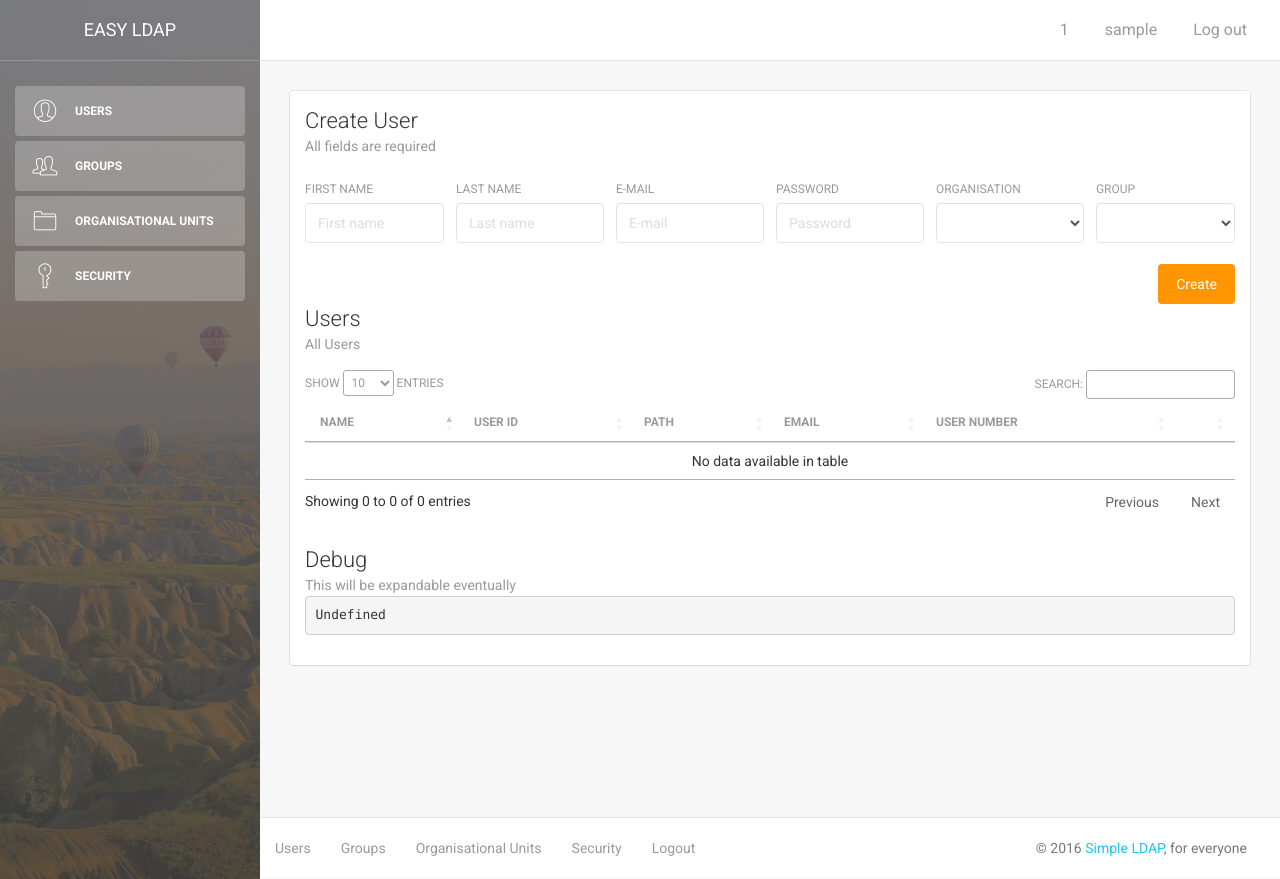
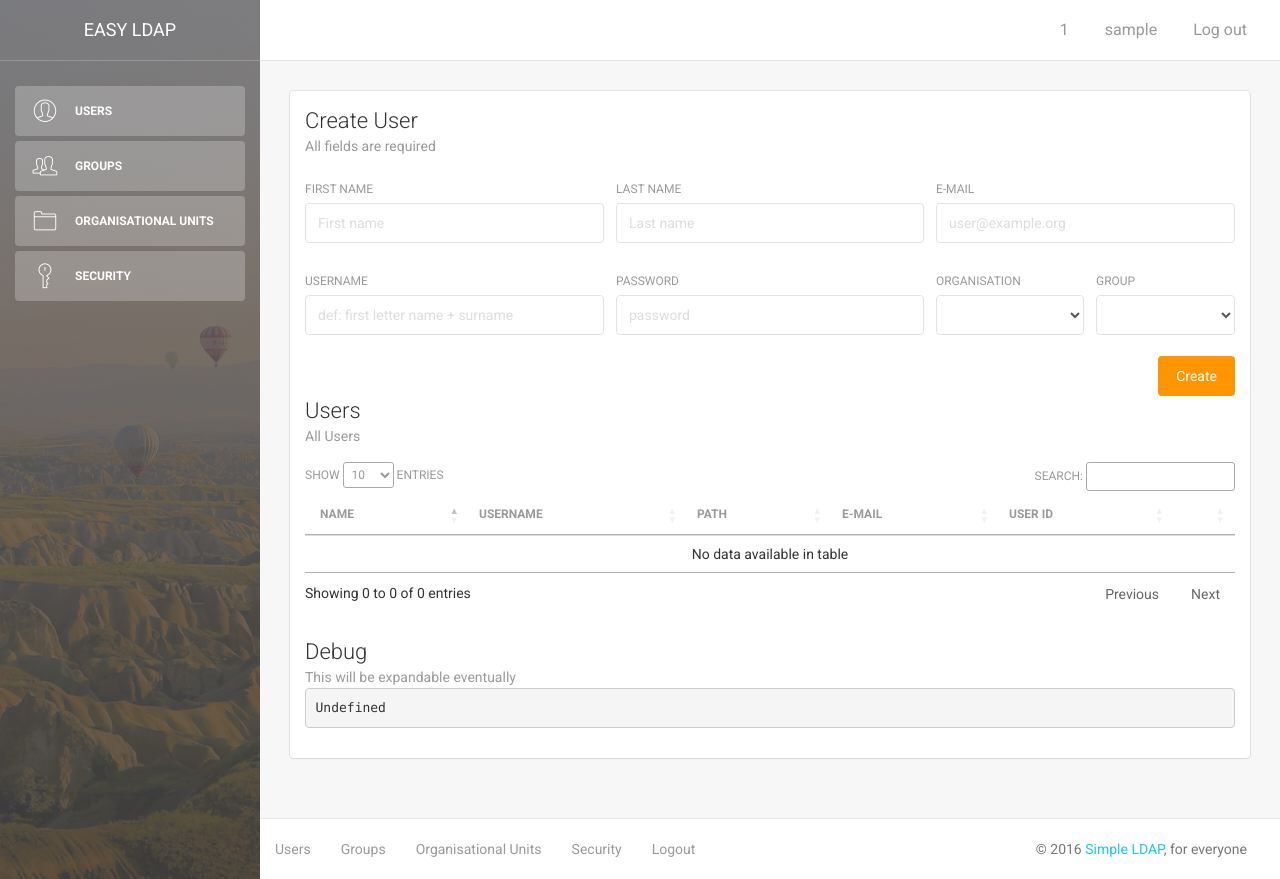
Before and after one commit to esimone74/easyldap, a Flask app: template app/templates/userlist.html in a window 1280 px wide. Run offline with Flask 2, Linux system fonts and the light colour scheme; the template is opened without the code that fills it, so the values that code supplies are empty; the visitor is signed in with stand-in values (Sample User, id 1); some libraries are stand-ins or nearby versions.

Commit message:
Initial rework

```diff
--- a/app/app.py
+++ b/app/app.py
@@ -6,7 +6,7 @@
 from ldap import modlist, schema
 
 app = Flask(__name__)
-ldap_server = "openldap"
+ldap_server = "ldap"
 
 def make_secret(password):
     salt = os.urandom(4)
@@ -139,23 +139,28 @@
 
 @app.route('/groups', methods=['GET','POST'])
 def groups():
-
-    data = search(search_filter='objectClass=posixGroup')
+    groups = search(search_filter='objectClass=posixGroup')
+    orgs = search(search_filter='objectClass=organizationalUnit')
+    data = {
+        'groups' : groups,
+        'orgs' : orgs,
+    }
     base_dn = session['base_dn']
 
     if request.method == 'POST' :
         name = str(request.form.get('cn'))
         description = str(request.form.get('description'))
         gid_num = str(request.form.get('gidNumber'))
+        org_unit = str(request.form.get('orgUnit')) or "Groups"
         if not gid_num :
-            gid_num = str(len(data)+500)
+            gid_num = str(len(data.groups)+500)
         attrs = {
                 'cn' : name,
                 'description' : description,
                 'objectClass': ['posixGroup', 'top'],
                 'gidNumber':gid_num,
                 }
-        dn = "cn=%s,%s" % (name, base_dn)
+        dn = "cn=%s,ou=%s,%s" % (name, org_unit, base_dn)
         insert(dn, attrs)
         return redirect(request.referrer or url_for('index'))
 
@@ -203,7 +208,7 @@
     data = {}
     re = [data.update({k:form_data.get(k)}) for k in form_data if k]
     uidold = str("%s%s" % (data.get('givenName')[0].lower(), data.get('sn').lower()))
-    uid = uidold.replace(" ", "")
+    uid = str(request.form.get('userName')) or uidold.replace(" ", "")
     full_name = "%s %s" % (data.get('givenName'), data.get('sn'))
     initials = str('.'.join([x[0] for x in full_name.split()])+".")
     data = {str(k):str(v) for k,v in data.iteritems() if v}
--- a/app/templates/userlist.html
+++ b/app/templates/userlist.html
@@ -12,28 +12,36 @@
           <div class="content">
             <form action="/update" method="post">
               <div class="row">
-										<div class="col-md-2">
+                <div class="col-md-4">
                   <div class="form-group">
                     <label title="givenName" for="form_givenName">First name</label>
                     <input type="text" id="form_givenName" name="givenName" class="form-control" placeholder="First name" required>
                   </div>
                 </div>
-										<div class="col-md-2">
+                <div class="col-md-4">
                   <div class="form-group">
                     <label title="sn" for="form_sn">Last name</label>
                     <input type="text" id="form_sn" name="sn" class="form-control" placeholder="Last name" required>
                   </div>
                 </div>
-										<div class="col-md-2">
+                <div class="col-md-4">
                   <div class="form-group">
                     <label title="mail" for="form_mail">E-mail</label>
-												<input type="email" id="form_mail" name="mail" class="form-control" placeholder="E-mail" required>
+                    <input type="email" id="form_mail" name="mail" class="form-control" placeholder="user@example.org" required>
                   </div>
                 </div>
-										<div class="col-md-2">
+              </div>
+              <div class="row">
+                <div class="col-md-4">
+                  <div class="form-group">
+                    <label title="userName" for="form_userName">Username</label>
+                    <input type="text" id="form_userName" name="userName" class="form-control" placeholder="def: first letter name + surname">
+                  </div>
+                </div>
+                <div class="col-md-4">
                   <div class="form-group">
                     <label title="userPassword" for="form_givenName">Password</label>
-												<input type="password" id="form_userPassword" name="userPassword" class="form-control" placeholder="Password" required>
+                    <input type="password" id="form_userPassword" name="userPassword" class="form-control" placeholder="password" required>
                   </div>
                 </div>
                 <div class="col-md-2">
@@ -66,13 +74,13 @@
               <p class="category">All Users</p>
             </div>
             <div class="content">
-                                <table class="table table-hover table-hover">
+              <table class="table table-hover">
                 <thead>
                   <th>Name</th>
+                  <th>Username</th>
+                  <th>Path</th>
+                  <th>E-mail</th>
                   <th>User ID</th>
-                                        <th>Path</th>
-                                        <th>Email</th>
-                                        <th>User Number</th>
                   <th>&nbsp;</th>
                 </thead>
                 <tbody>
@@ -92,9 +100,7 @@
             <div class="content">
               <h4 class="title">Debug</h4>
               <p class="category">This will be expandable eventually</p>
-<pre>
-{{ data | pprint }}
-</pre>
+              <pre>{{ data | pprint }}</pre>
             </div>
           </div>
         </div>
@@ -102,4 +108,5 @@
     </div>
   </div>
 </div>
+
 {% include "footer.html" %}
```
Also changed, not shown: app/templates/footer.html (+6 -19 lines), app/templates/grouplist.html (+15 -8 lines), app/templates/header.html (+5 -15 lines), app/templates/login.html (+3 -5 lines), app/templates/oulist.html (+3 -5 lines), docker-compose.yml (+18 -36 lines), 3 other files. Lines whose indentation alone changed are shown as unchanged.
